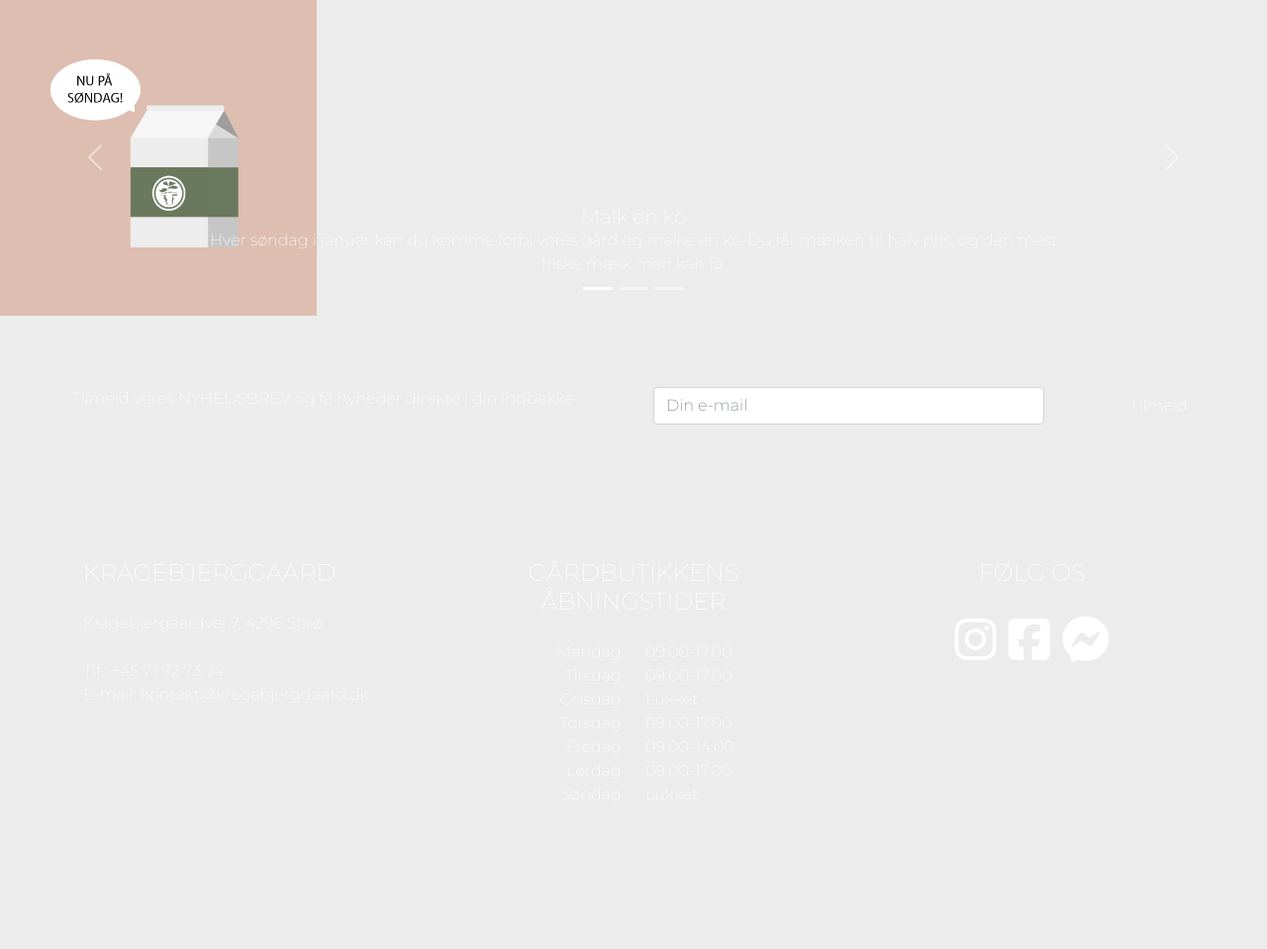
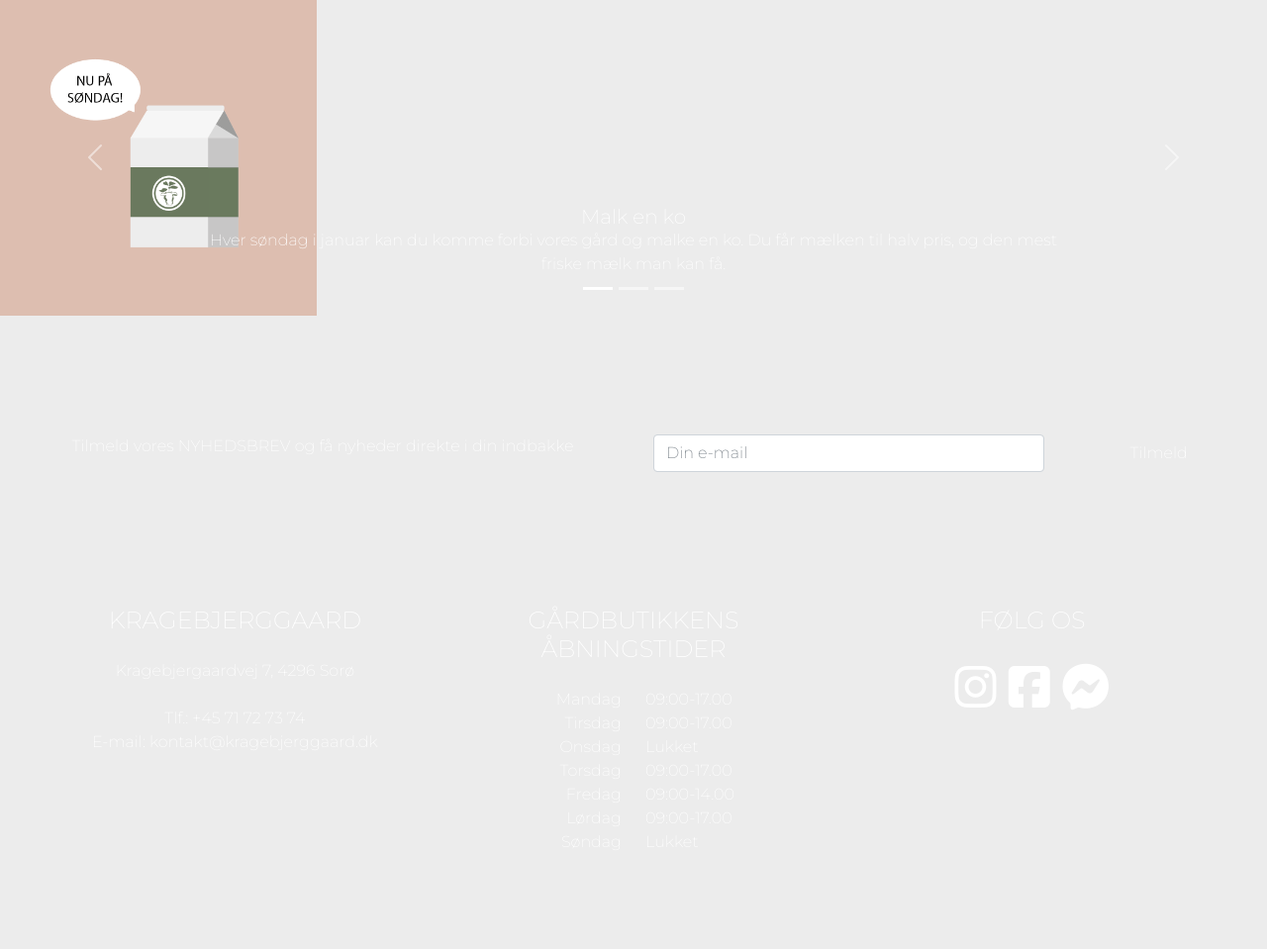
Before and after one commit to CatjaKimNielsen/3.sem.eks_Kragebjerggaard, a PHP site: page /index.php in a window 1280 px wide. Shown: the part 1998-2957 px from the top of the page at 99% size. Before the commit the page ends 2806 px from the top, so only its background shows below. Run offline with PHP 8.4, Linux system fonts and the light colour scheme; style sheets or scripts are compiled from the project's sources; some libraries are stand-ins or nearby versions.

Commit message:
Der er indsat margin i footeres top.

```diff
--- a/includes/footer.php
+++ b/includes/footer.php
@@ -1,6 +1,6 @@
 
 
-<footer class="text-white ">
+<footer class="text-white mt-5">
 
     <div class="row bg-lysegrøn p-4 text-center">
         <div class="col-12 col-md-6">
@@ -18,11 +18,11 @@
 
     <div class="row ps-4 ps-md-5 pt-5 pe-4 pe-md-5 pb-5 bg-mørkegrøn">
         <div class="col-12 col-lg-4 mb-5 px-5">
-            <h3 class="montserrat mt-5 mb-4" style="font-size: 1.5rem"> KRAGEBJERGGAARD </h3>
-            <p class="montserrat"> Kragebjergaardvej 7, 4296 Sorø <br><br> Tlf.: +45 71 72 73 74 <br> E-mail: kontakt@kragebjerggaard.dk</p>
+            <h3 class="montserrat mt-5 mb-4 text-center" style="font-size: 1.5rem"> KRAGEBJERGGAARD </h3>
+            <p class="montserrat text-center"> Kragebjergaardvej 7, 4296 Sorø <br><br> Tlf.: +45 71 72 73 74 <br> E-mail: kontakt@kragebjerggaard.dk</p>
         </div>
         <div class="col-12 col-lg-4 mb-5">
-            <h3 class="montserrat mt-5 mb-4 text-center" style="font-size: 1.5rem">GÅRDBUTIKKENS <br>ÅBNINGSTIDER </h3>
+            <h3 class="montserrat mt-5 mb-4 text-center" style="font-size: 1.5rem">GÅRDBUTIKKENS <br> ÅBNINGSTIDER </h3>
             <div class="row montserrat">
                 <div class="col-6  text-end">
                     <p>Mandag</p>
```
